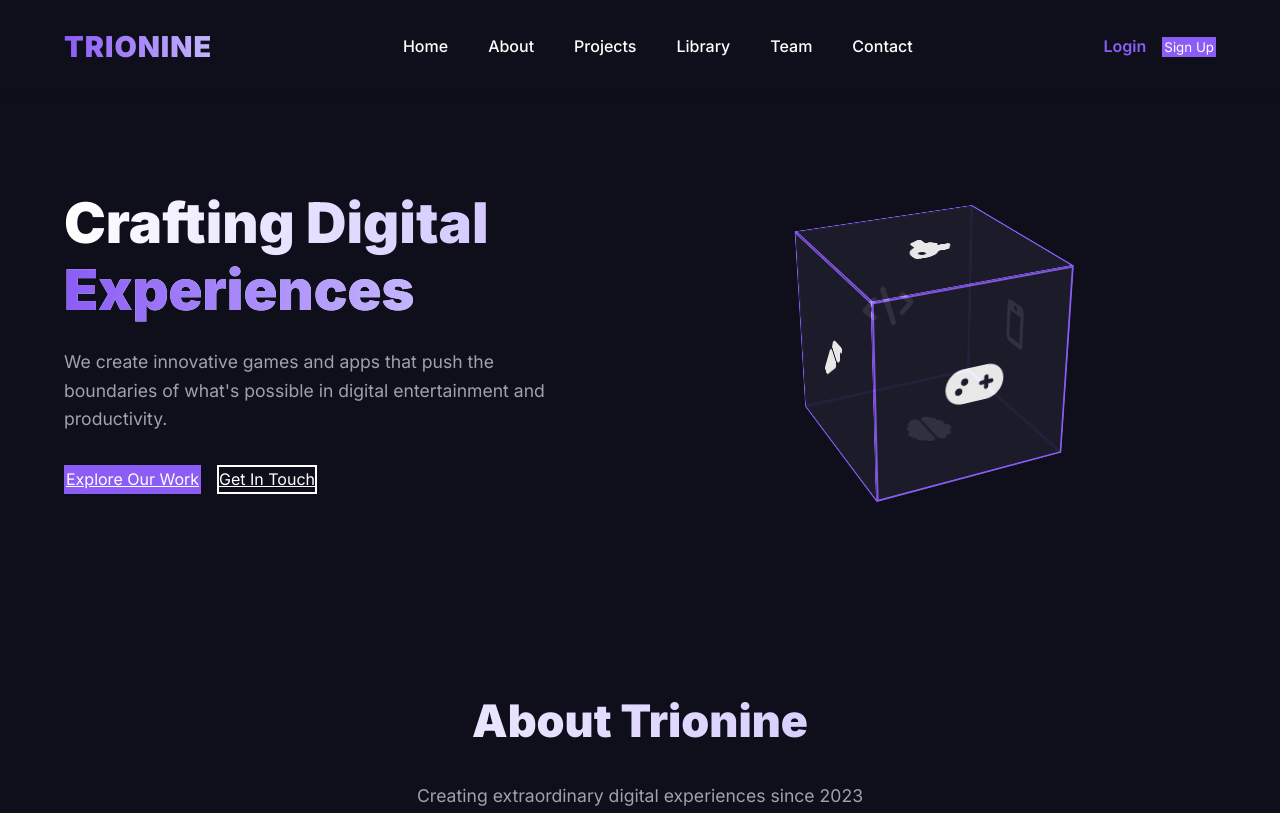
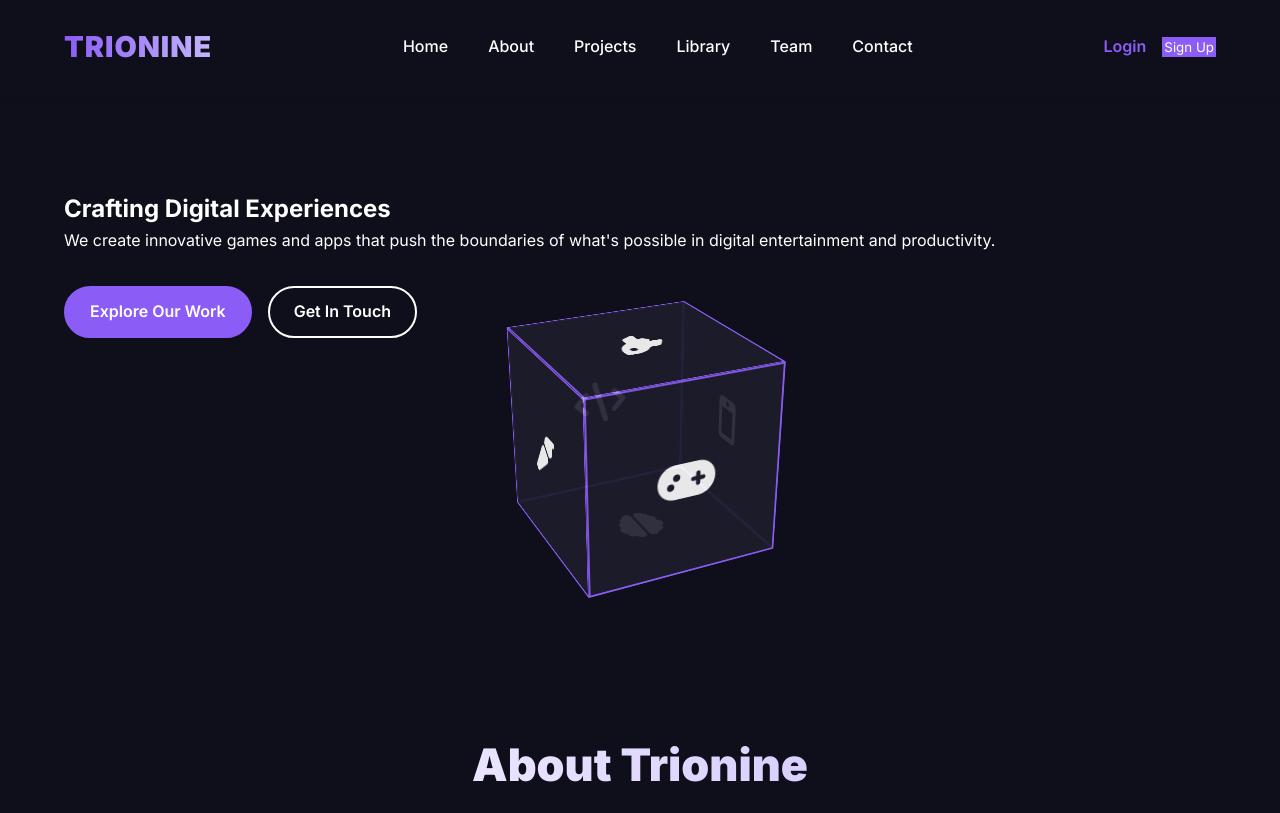
Before and after one commit to sadabx/trionine, a plain HTML site: page index.html in a window 1280 px wide. Shown: the top 813 px of the page. Drawn offline with nearby package versions, Linux system fonts and the light colour scheme.

Commit message:
Refactor hero section styles and add button styles

```diff
--- a/css/styles.css
+++ b/css/styles.css
@@ -238,51 +238,53 @@ nav.scrolled {
   transition: all 0.3s ease;
 }
 
-/* Hero section */
-.hero {
-  display: flex;
-  justify-content: space-between;
-  align-items: center;
-  padding: 6rem 4rem;
-  max-width: 1400px;
-  margin: 0 auto;
-  position: relative;
-}
-
-.hero-text {
-  flex: 1;
-  max-width: 600px;
-}
-
-.hero-text h1 {
-  font-size: 3.5rem;
-  font-weight: 900;
-  line-height: 1.2;
-  margin-bottom: 1.5rem;
-  background: linear-gradient(90deg, var(--light), #c4b5fd);
-  -webkit-background-clip: text;
-  -webkit-text-fill-color: transparent;
-}
-
-.hero-text h1 span {
-  background: linear-gradient(90deg, var(--primary), #c4b5fd);
-  -webkit-background-clip: text;
-  -webkit-text-fill-color: transparent;
-}
-
-.hero-text p {
-  color: var(--gray);
-  font-size: 1.1rem;
-  max-width: 500px;
-  margin-bottom: 2rem;
-}
-
+/* Hero Section Buttons - FIXED */
 .hero-buttons {
   display: flex;
   gap: 1rem;
   margin-top: 2rem;
 }
 
+.hero-buttons .btn-purple {
+  background-color: var(--primary);
+  color: var(--light);
+  border: 2px solid var(--primary);
+  padding: 0.7rem 1.5rem;
+  border-radius: 9999px;
+  font-weight: 600;
+  cursor: pointer;
+  transition: all 0.3s;
+  text-decoration: none;
+  display: inline-flex;
+  align-items: center;
+  gap: 0.5rem;
+}
+
+.hero-buttons .btn-purple:hover {
+  background-color: var(--primary-dark);
+  transform: translateY(-2px);
+  box-shadow: 0 4px 15px rgba(139, 92, 246, 0.3);
+}
+
+.hero-buttons .btn-outline {
+  background: transparent;
+  color: var(--light);
+  border: 2px solid var(--light);
+  padding: 0.7rem 1.5rem;
+  border-radius: 9999px;
+  font-weight: 600;
+  cursor: pointer;
+  transition: all 0.3s;
+  text-decoration: none;
+  display: inline-flex;
+  align-items: center;
+  gap: 0.5rem;
+}
+
+.hero-buttons .btn-outline:hover {
+  background: rgba(255, 255, 255, 0.1);
+  transform: translateY(-2px);
+}
 /* 3D Cube */
 .cube-container {
   flex: 1;
```
